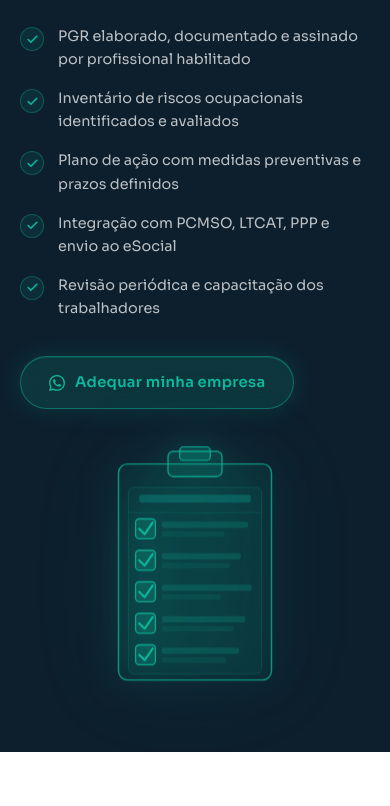
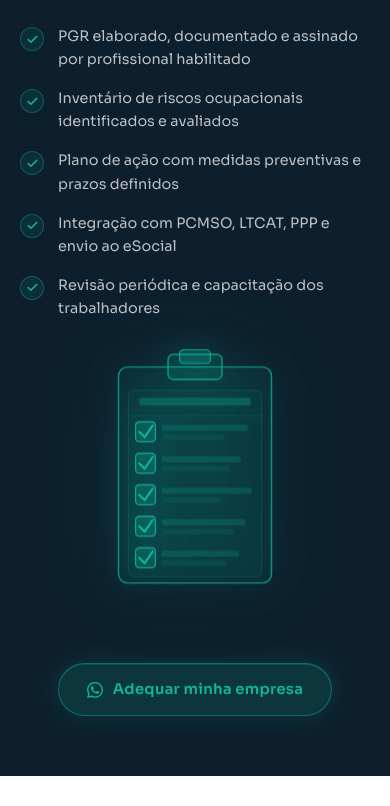
Before and after one commit to kaaiquemorais/BMR, a website: page index.html in a window 390 px wide. Shown: the part 8389-9195 px from the top of the page. Drawn offline with Linux system fonts and the light colour scheme; a script that the page names is missing.

Commit message:
Move NR-01 CTA below clipboard on mobile, centered

```diff
--- a/index.html
+++ b/index.html
@@ -509,7 +509,17 @@
     /* ============================================================
        NR-01 SECTION
     ============================================================ */
-    .nr01__grid { display: grid; grid-template-columns: 1fr 1fr; gap: 64px; align-items: center; margin-top: 56px; }
+    .nr01__grid {
+      display: grid;
+      grid-template-columns: 1fr 1fr;
+      grid-template-rows: auto auto;
+      grid-template-areas: "left widget" "cta widget";
+      column-gap: 64px; row-gap: 32px;
+      margin-top: 56px;
+    }
+    .nr01__left    { grid-area: left; }
+    .nr01__widget  { grid-area: widget; display: flex; align-items: center; justify-content: center; }
+    .nr01__cta-wrap { grid-area: cta; }
     .nr01__checks { display: flex; flex-direction: column; gap: 16px; margin-top: 28px; }
     .nr01__check-item { display: flex; align-items: flex-start; gap: 14px; font-size: .9rem; color: rgba(255,255,255,.72); line-height: 1.6; }
     .nr01__check-icon {
@@ -517,7 +527,6 @@
       background: rgba(14,184,157,.1); border: 1px solid rgba(14,184,157,.35);
       display: flex; align-items: center; justify-content: center; margin-top: 2px;
     }
-    .nr01__widget { display: flex; align-items: center; justify-content: center; }
     .clipboard-svg {
       width: 240px; height: auto;
       filter: drop-shadow(0 0 18px rgba(14,184,157,.6)) drop-shadow(0 0 40px rgba(14,184,157,.28));
@@ -554,7 +563,13 @@
       transform: translateY(-2px);
     }
     @media (max-width: 768px) {
-      .nr01__grid { grid-template-columns: 1fr; gap: 40px; }
+      .nr01__grid {
+        grid-template-columns: 1fr;
+        grid-template-rows: auto;
+        grid-template-areas: "left" "widget" "cta";
+        gap: 32px;
+      }
+      .nr01__cta-wrap { display: flex; justify-content: center; }
       .clipboard-svg { width: 180px; }
     }
 
@@ -1308,7 +1323,7 @@
         <p class="section-subtitle">A atualização da NR-01 tornou o PGR obrigatório para todas as empresas com vínculos celetistas. Quem não se adequar está exposto a multas, autuações e passivos trabalhistas.</p>
       </div>
       <div class="nr01__grid">
-        <div class="reveal">
+        <div class="nr01__left reveal">
           <h3 style="font-size:1.1rem;font-weight:700;color:var(--white);margin-bottom:10px;">O que a nova NR-01 exige da sua empresa:</h3>
           <p style="font-size:.88rem;color:rgba(255,255,255,.5);line-height:1.75;">Com as exigências em vigor, toda empresa deve implementar e manter atualizado o Programa de Gerenciamento de Riscos, integrando todas as Normas Regulamentadoras aplicáveis.</p>
           <div class="nr01__checks">
@@ -1333,10 +1348,6 @@
               <span>Revisão periódica e capacitação dos trabalhadores</span>
             </div>
           </div>
-          <a href="https://wa.me/5511945161222?text=Ol%C3%A1%2C%20gostaria%20de%20adequar%20minha%20empresa%20%C3%A0%20NR-01." target="_blank" class="btn-glass-nr01">
-            <svg width="16" height="16" viewBox="0 0 24 24" fill="currentColor"><path d="M17.472 14.382c-.297-.149-1.758-.867-2.03-.967-.273-.099-.471-.148-.67.15-.197.297-.767.966-.94 1.164-.173.199-.347.223-.644.075-.297-.15-1.255-.463-2.39-1.475-.883-.788-1.48-1.761-1.653-2.059-.173-.297-.018-.458.13-.606.134-.133.298-.347.446-.52.149-.174.198-.298.298-.497.099-.198.05-.371-.025-.52-.075-.149-.669-1.612-.916-2.207-.242-.579-.487-.5-.669-.51-.173-.008-.371-.01-.57-.01-.198 0-.52.074-.792.372-.272.297-1.04 1.016-1.04 2.479 0 1.462 1.065 2.875 1.213 3.074.149.198 2.096 3.2 5.077 4.487.709.306 1.262.489 1.694.625.712.227 1.36.195 1.871.118.571-.085 1.758-.719 2.006-1.413.248-.694.248-1.289.173-1.413-.074-.124-.272-.198-.57-.347m-5.421 7.403h-.004a9.87 9.87 0 01-5.031-1.378l-.361-.214-3.741.982.998-3.648-.235-.374a9.86 9.86 0 01-1.51-5.26c.001-5.45 4.436-9.884 9.888-9.884 2.64 0 5.122 1.03 6.988 2.898a9.825 9.825 0 012.893 6.994c-.003 5.45-4.437 9.884-9.885 9.884m8.413-18.297A11.815 11.815 0 0012.05 0C5.495 0 .16 5.335.157 11.892c0 2.096.547 4.142 1.588 5.945L.057 24l6.305-1.654a11.882 11.882 0 005.683 1.448h.005c6.554 0 11.89-5.335 11.893-11.893a11.821 11.821 0 00-3.48-8.413z"/></svg>
-            Adequar minha empresa
-          </a>
         </div>
         <div class="nr01__widget reveal-right">
           <svg class="clipboard-svg" viewBox="0 0 200 270" fill="none" xmlns="http://www.w3.org/2000/svg">
@@ -1383,6 +1394,12 @@
             <rect x="63" y="239" width="72" height="6" rx="2" fill="rgba(14,184,157,.1)"/>
           </svg>
         </div>
+        <div class="nr01__cta-wrap">
+          <a href="https://wa.me/5511945161222?text=Ol%C3%A1%2C%20gostaria%20de%20adequar%20minha%20empresa%20%C3%A0%20NR-01." target="_blank" class="btn-glass-nr01">
+            <svg width="16" height="16" viewBox="0 0 24 24" fill="currentColor"><path d="M17.472 14.382c-.297-.149-1.758-.867-2.03-.967-.273-.099-.471-.148-.67.15-.197.297-.767.966-.94 1.164-.173.199-.347.223-.644.075-.297-.15-1.255-.463-2.39-1.475-.883-.788-1.48-1.761-1.653-2.059-.173-.297-.018-.458.13-.606.134-.133.298-.347.446-.52.149-.174.198-.298.298-.497.099-.198.05-.371-.025-.52-.075-.149-.669-1.612-.916-2.207-.242-.579-.487-.5-.669-.51-.173-.008-.371-.01-.57-.01-.198 0-.52.074-.792.372-.272.297-1.04 1.016-1.04 2.479 0 1.462 1.065 2.875 1.213 3.074.149.198 2.096 3.2 5.077 4.487.709.306 1.262.489 1.694.625.712.227 1.36.195 1.871.118.571-.085 1.758-.719 2.006-1.413.248-.694.248-1.289.173-1.413-.074-.124-.272-.198-.57-.347m-5.421 7.403h-.004a9.87 9.87 0 01-5.031-1.378l-.361-.214-3.741.982.998-3.648-.235-.374a9.86 9.86 0 01-1.51-5.26c.001-5.45 4.436-9.884 9.888-9.884 2.64 0 5.122 1.03 6.988 2.898a9.825 9.825 0 012.893 6.994c-.003 5.45-4.437 9.884-9.885 9.884m8.413-18.297A11.815 11.815 0 0012.05 0C5.495 0 .16 5.335.157 11.892c0 2.096.547 4.142 1.588 5.945L.057 24l6.305-1.654a11.882 11.882 0 005.683 1.448h.005c6.554 0 11.89-5.335 11.893-11.893a11.821 11.821 0 00-3.48-8.413z"/></svg>
+            Adequar minha empresa
+          </a>
+        </div>
       </div>
     </div>
   </section>
```
